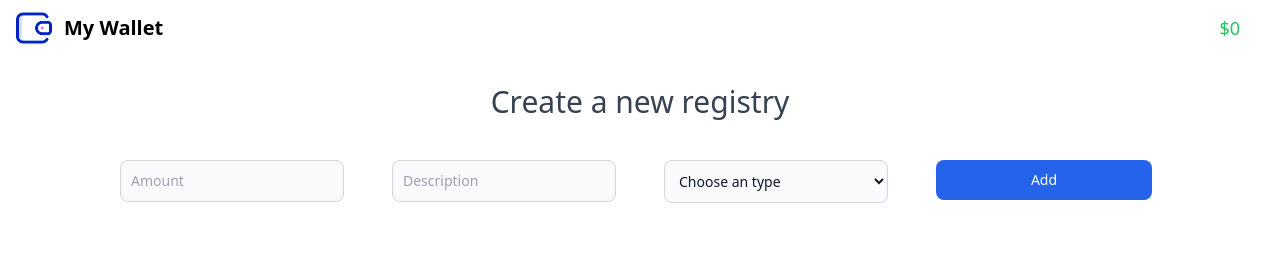
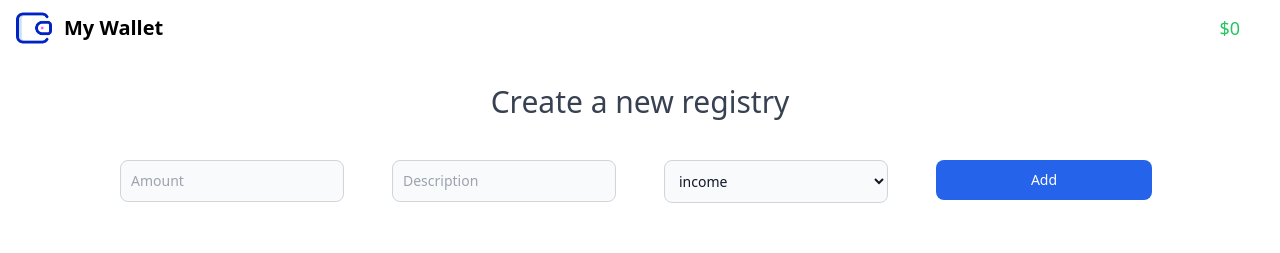
Before and after one commit to Xibalsba/my-wallet, a React (Vite) app: page / in a window 1280 px wide. Shown: the top 253 px of the page. Built offline with nearby package versions, Linux system fonts and the light colour scheme.

Commit message:
[delete] option default

```diff
--- a/src/components/WalletAdd.jsx
+++ b/src/components/WalletAdd.jsx
@@ -25,7 +25,6 @@ export const WalletAdd = () => {
                     <div className="p-3">
                         <select
                              className={ inputClasses } >
-                            <option selected disabled>Choose an type</option>
                             <option>income</option>
                             <option>egress</option>
                         </select>
```
